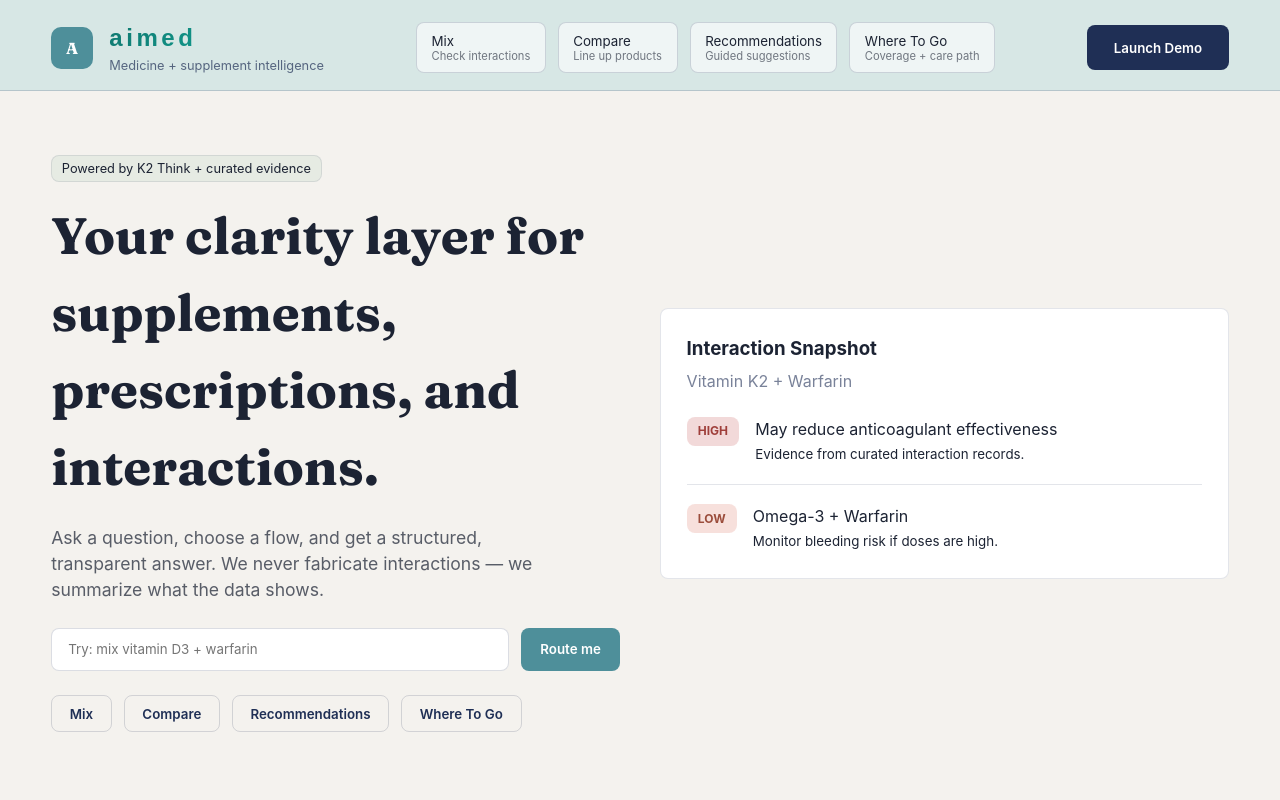
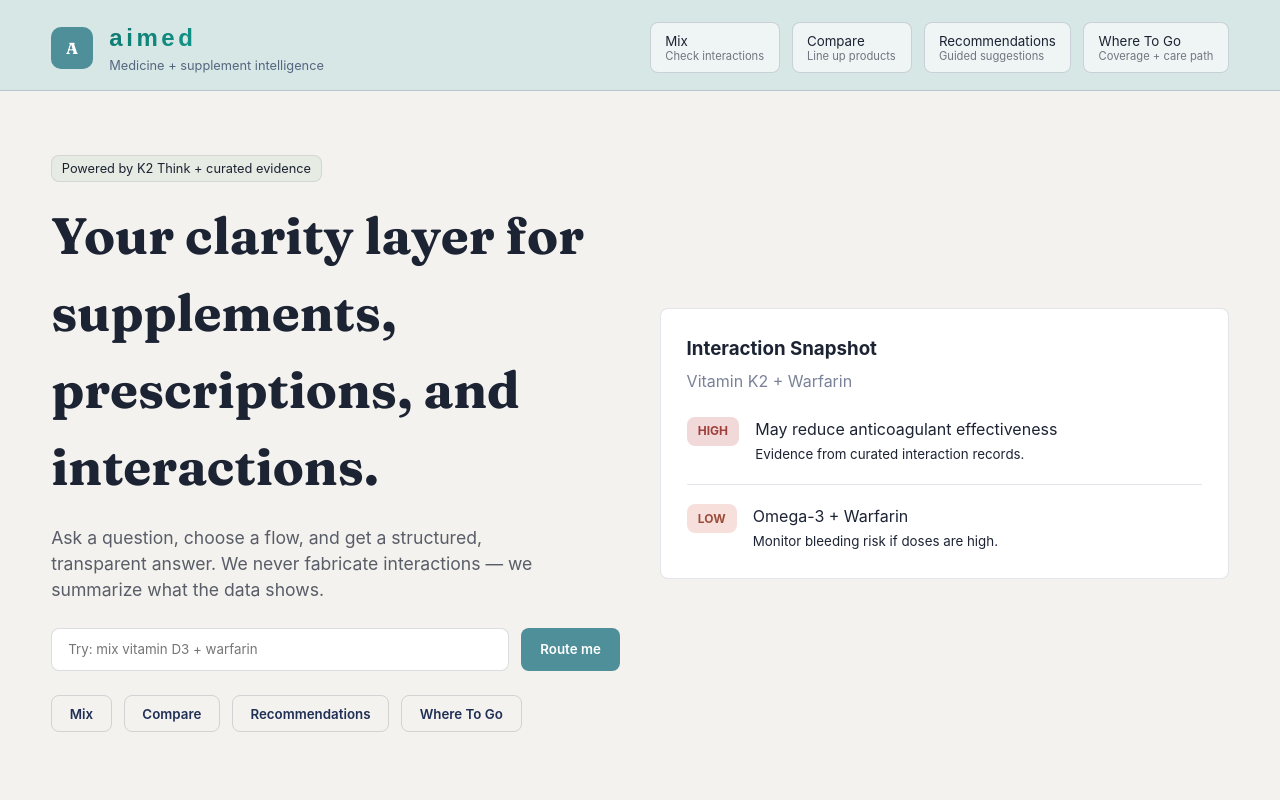
Before and after one commit to michelliez/aimed, a React (Vite) app in the folder frontend/: page / in a window 1280 px wide. Shown: the top 800 px of the page. Built offline with nearby package versions, Linux system fonts and the light colour scheme.

Commit message:
Removed Demo Button

```diff
--- a/frontend/src/App.jsx
+++ b/frontend/src/App.jsx
@@ -205,7 +205,6 @@ function App() {
             </button>
           ))}
         </nav>
-        <button className="cta">Launch Demo</button>
       </header>
 
       <main>
```
